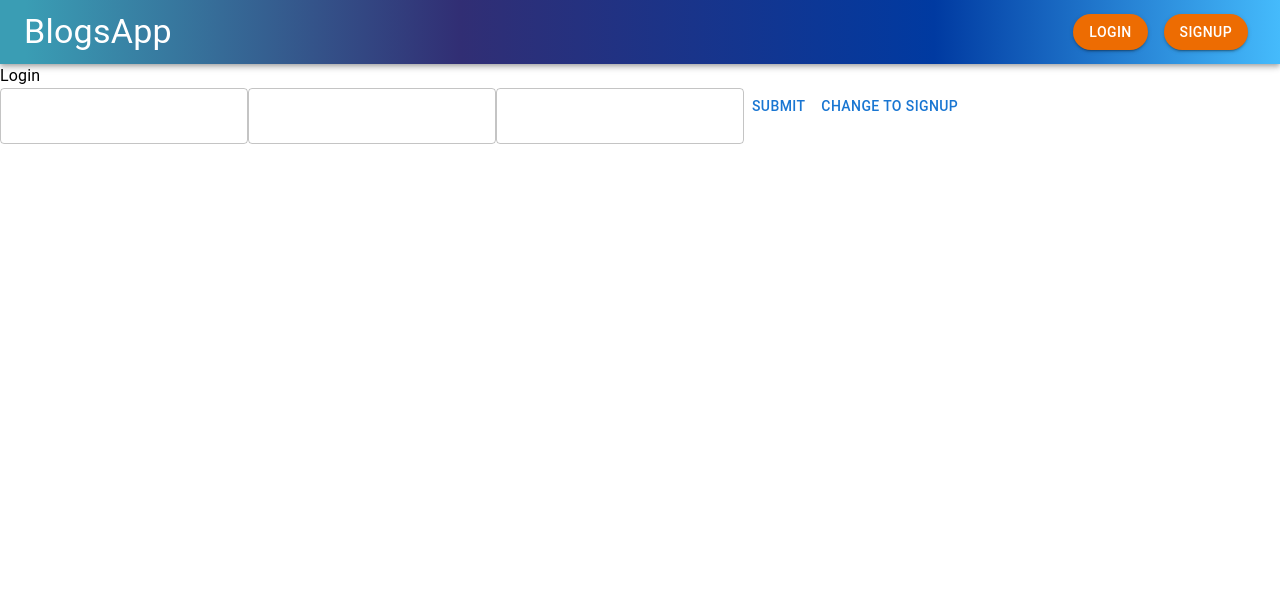
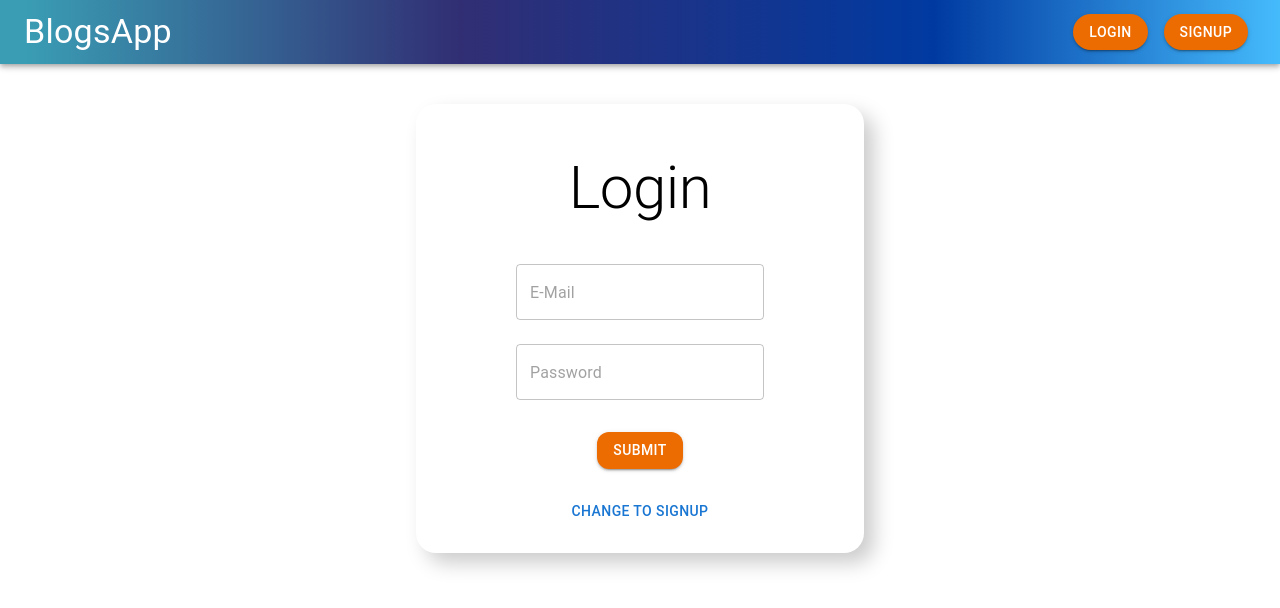
Before and after one commit to attainu/capstone-project-dharm-singh-au26, a React (Create React App) app in the folder frontend/: page /auth in a window 1280 px wide. Shown: the top 608 px of the page. Built offline with nearby package versions, Linux system fonts and the light colour scheme.

Commit message:
auth file completed

```diff
--- a/frontend/src/components/Auth.js
+++ b/frontend/src/components/Auth.js
@@ -1,17 +1,81 @@
 import { Box, Button, TextField, Typography } from "@mui/material";
-import React from "react";
+import React, { useState } from "react";
 
 const Auth = () => {
+  const [inputs, setInputs] = useState({
+    name: "",
+    email: "",
+    password: "",
+  });
+  const [isSignup, setIsSignup] = useState(false);
+  const handleChange = (e) => {
+    setInputs((prevState) => ({
+      ...prevState,
+      [e.target.name]: e.target.value,
+    }));
+  };
+  const handleSubmit = (e) => {
+    e.preventDefault();
+    console.log(inputs);
+  };
   return (
     <div>
-      <form>
-        <Box>
-          <Typography>Login</Typography>
-          <TextField />
-          <TextField />
-          <TextField />
-          <Button>Submit</Button>
-          <Button>Change To SignUp</Button>
+      <form onSubmit={handleSubmit}>
+        <Box
+          maxWidth={400}
+          display="flex"
+          flexDirection={"column"}
+          alignItems="center"
+          justifyContent={"center"}
+          boxShadow="10px 10px 20px #ccc"
+          padding={3}
+          margin="auto"
+          marginTop={5}
+          borderRadius={5}
+        >
+          <Typography variant="h2" padding={3} textAlign="center">
+            {isSignup ? "Signup" : "Login"}
+          </Typography>
+
+          {isSignup && (
+            <TextField
+              name="name"
+              onChange={handleChange}
+              value={inputs.name}
+              placeholder="Name"
+              margin="normal"
+            />
+          )}
+          <TextField
+            name="email"
+            onChange={handleChange}
+            value={inputs.email}
+            type={"email"}
+            placeholder="E-Mail"
+            margin="normal"
+          />
+          <TextField
+            name="password"
+            onChange={handleChange}
+            type={"password"}
+            value={inputs.password}
+            placeholder="Password"
+            margin="normal"
+          />
+          <Button
+            type="submit"
+            variant="contained"
+            sx={{ borderRadius: 3, marginTop: 3 }}
+            color="warning"
+          >
+            Submit
+          </Button>
+          <Button
+            onClick={() => setIsSignup(!isSignup)}
+            sx={{ borderRadius: 3, marginTop: 3 }}
+          >
+            Change To {isSignup ? "Login" : "Signup"}
+          </Button>
         </Box>
       </form>
     </div>
```
